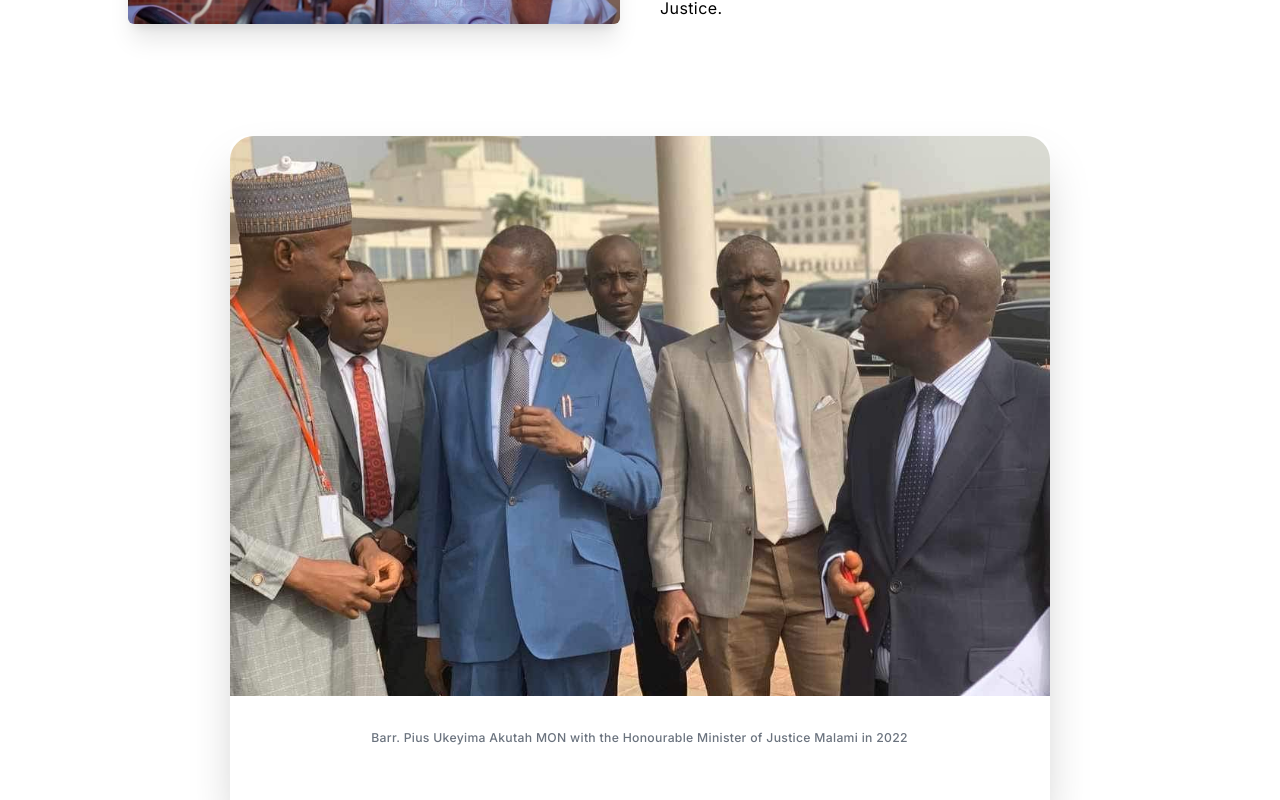
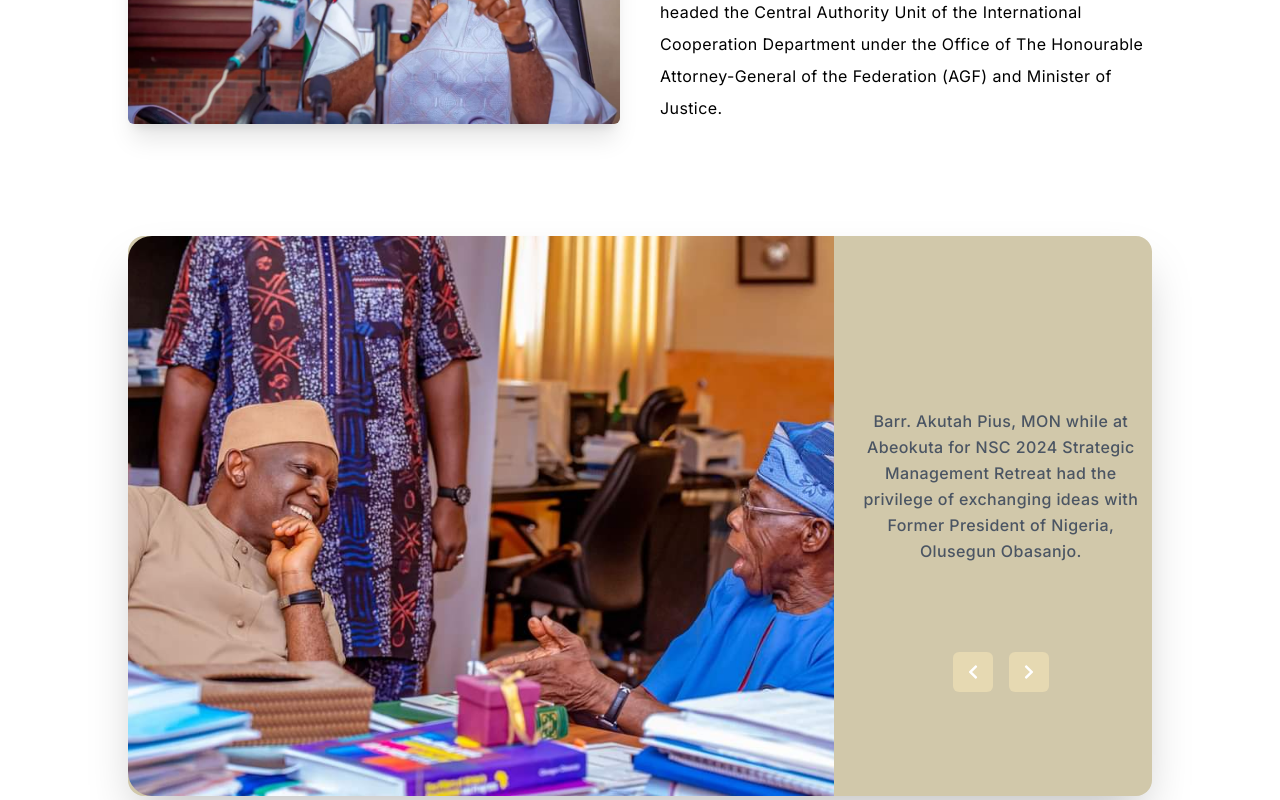
Before and after one commit to StivinTaesoo/barrister-pius, a Next.js app: page / in a window 1280 px wide. Shown: the part 1300-2100 px from the top of the page. Built offline with nearby package versions, Linux system fonts and the light colour scheme.

Commit message:
More changes to the pages

```diff
--- a/app/about/page.tsx
+++ b/app/about/page.tsx
@@ -27,7 +27,7 @@ function page() {
                     </div>
                 </div>
             </div>
-            <div className="w-[95%] md:w-[80%] mx-auto "></div>;
+            <div className="w-[95%] md:w-[80%] mx-auto "></div>
             <TextContent
                 title={"Background"}
                 text={
--- a/app/contact/page.tsx
+++ b/app/contact/page.tsx
@@ -6,7 +6,7 @@ function page() {
             {/* Hero Section */}
             <div
                 className="w-full h-[400px] md:h-[500px] bg-cover bg-center relative "
-                style={{ backgroundImage: "url(./images/hcc-4.jpeg)" }}
+                style={{ backgroundImage: "url(./images/bg-6.jpeg)" }}
             >
                 <div className="w-full h-full  bg-transGrey absolute top-0 left-0 flex flex-col items-center justify-center">
                     <div className="absolute bottom-5 text-center">
--- a/app/globals.css
+++ b/app/globals.css
@@ -29,7 +29,7 @@
 .dropdown-menu {
     border-bottom-left-radius: 2rem;
     border-bottom-right-radius: 2rem;
-    background-color: rgb(194, 248, 250);
+    background-color: #e6e2d5;
 }
 
 .mobile-menu ul li {
@@ -49,4 +49,6 @@
 }
 .bg-colors {
     background: #ededee;
+    background: #e4dfd1;
+    background: #ebd595;
 }
--- a/components/body/Hero.tsx
+++ b/components/body/Hero.tsx
@@ -1,7 +1,7 @@
 export default function HeroSection() {
     return (
         <div
-            className="w-full h-[400px]  bg-cover bg-center relative md:h-[500px]"
+            className="w-full h-[400px]  bg-cover bg-center relative md:h-[600px]"
             style={{ backgroundImage: "url(./images/bg-2.png)" }}
         >
             <div className="w-full h-full  bg-transGrey absolute top-0 left-0 flex flex-col items-center justify-center">
--- a/components/carousel/Description.tsx
+++ b/components/carousel/Description.tsx
@@ -11,12 +11,12 @@ type Props = {
 
 const Description = ({ prev, next, activeImageIndex }: Props) => {
     return (
-        <div className="flex  w-full text-center items-center justify-center relative rounded-bl-3xl rounded-br-3xl">
+        <div className="flex text-center items-center justify-center relative rounded-bl-3xl rounded-br-3xl md:w-[30%]">
             {slideImages.map((element, index) => (
                 <div
                     className={
                         index === activeImageIndex
-                            ? `block w-full h-[30vh] py-3 fade-in ease-in-out md:h-[15vh]`
+                            ? `block w-full h-[30vh] py-3 fade-in ease-in-out md:h-[30vh]`
                             : `hidden`
                     }
                     key={index}
@@ -46,13 +46,13 @@ const Description = ({ prev, next, activeImageIndex }: Props) => {
             <div className="w-full absolute -bottom-14 flex justify-center items-center gap-4 ">
                 <div
                     onClick={prev}
-                    className="w-10 h-10 bg-blue-300 text-white flex items-center justify-center rounded-md cursor-pointer hover:bg-bluePrimary"
+                    className="w-10 h-10 bg-[#e6d9b2] text-white flex items-center justify-center rounded-md cursor-pointer hover:bg-[#ebd595]"
                 >
                     <FaChevronLeft />
                 </div>
                 <div
                     onClick={next}
-                    className="w-10 h-10 bg-blue-300 text-white flex items-center justify-center rounded-md cursor-pointer hover:bg-bluePrimary"
+                    className="w-10 h-10 bg-[#e6d9b2] text-white flex items-center justify-center rounded-md cursor-pointer hover:bg-[#ebd595]"
                 >
                     <FaChevronRight />
                 </div>
--- a/components/carousel/Slider.tsx
+++ b/components/carousel/Slider.tsx
@@ -21,14 +21,15 @@ function Slider() {
     useEffect(() => {
         const timer = setTimeout(() => {
             next();
-        }, 5000);
+        }, 8000);
         return () => {
             clearTimeout(timer);
         };
     }, [activeImage]);
 
     return (
-        <div className="grid place-items-center grid-row-2 w-full mx-auto my-20 md:w-[80%] shadow-2xl rounded-2xl">
+        <div className="flex flex-col items-center justify-center bg-[#d1c8aa] gap-4 w-full mx-auto my-20 w-[100%] shadow-2xl rounded-2xl md:flex-row">
+            <div className="w-full md:w-[70%] ">
                 <div className="w-full flex justify-center items-center gap-4 transition-transform ease-in-out duration-500 rounded-2xl">
                     {slideImages.map((img, index) => (
                         <div
@@ -44,10 +45,11 @@ function Slider() {
                                 alt={img.desc}
                                 width={400}
                                 height={400}
-                            className="w-full h-full object-cover rounded-tl-3xl rounded-tr-3xl"
+                                className="w-full h-full object-cover rounded-tl-3xl rounded-tr-3xl md:rounded-bl-3xl md:rounded-tr-none"
                             />
                         </div>
                     ))}
+                </div>
             </div>
             <Description
                 next={next}
--- a/components/nav/Navbar.tsx
+++ b/components/nav/Navbar.tsx
@@ -78,7 +78,7 @@ export const Navbar = () => {
 
                     <Link
                         href="/contact"
-                        className="px-4 py-2 mt-2 text-white text-[24px] bg-bluePrimary  rounded-lg shadow-lg shadow-slate-700/70 hover:bg-blue-300 hover:transition-all"
+                        className="px-4 py-2 mt-2 text-white text-center text-[24px] bg-bluePrimary  rounded-lg shadow-lg shadow-slate-700/70 hover:bg-blue-300 hover:transition-all"
                         onClick={closeMobileMenu}
                     >
                         Contact Me
```
Lines whose indentation alone changed are shown as unchanged.
